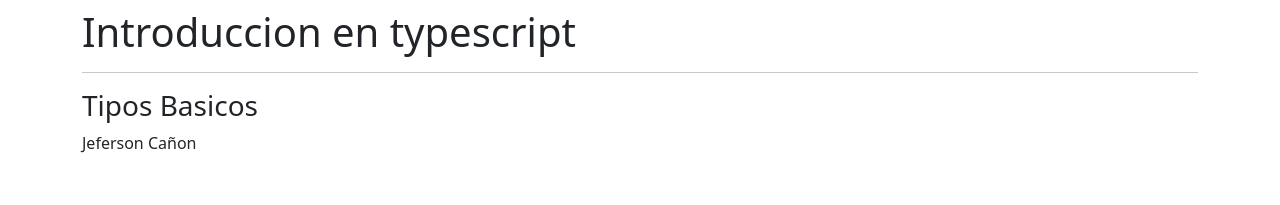
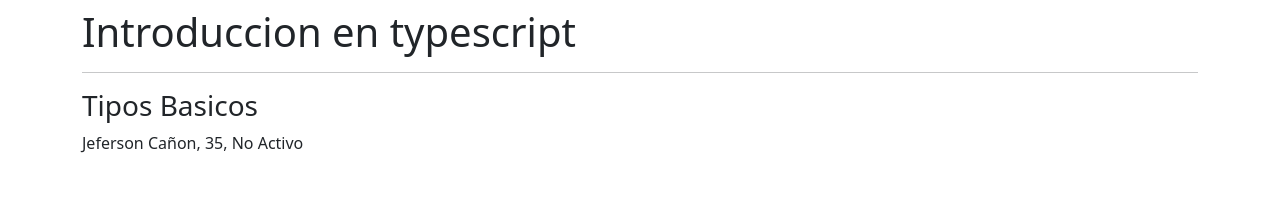
Before and after one commit to JeferProgramer/React-Native, a React (Create React App) app in the folder 01-reforzamiento/: page / in a window 1280 px wide. Shown: the top 205 px of the page. Built offline with nearby package versions, Linux system fonts and the light colour scheme.

Commit message:
feat add varibles for the use

```diff
--- a/01-reforzamiento/src/typescript/TiposBosicos.tsx
+++ b/01-reforzamiento/src/typescript/TiposBosicos.tsx
@@ -2,12 +2,15 @@
 
 const TiposBosicos = () => {
 
-  let nombre: string | number = "Jeferson Cañon"
+  const nombre: string = "Jeferson Cañon";
+  const edad: number = 35;
+  const estaActivo: boolean = false;
+  const poderes: string[] = [];
 
   return (
     <div>
       <h3>Tipos Basicos</h3>
-      {nombre}
+      {nombre}, {edad}, {(estaActivo) ? 'Activo' : 'No Activo' }
     </div>
   )
 }
```
